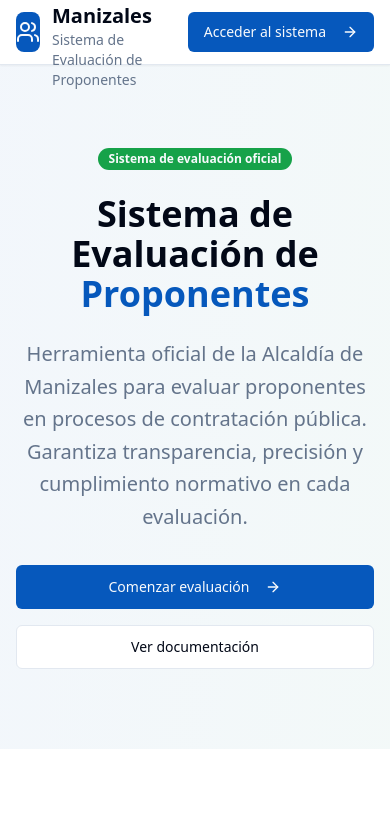
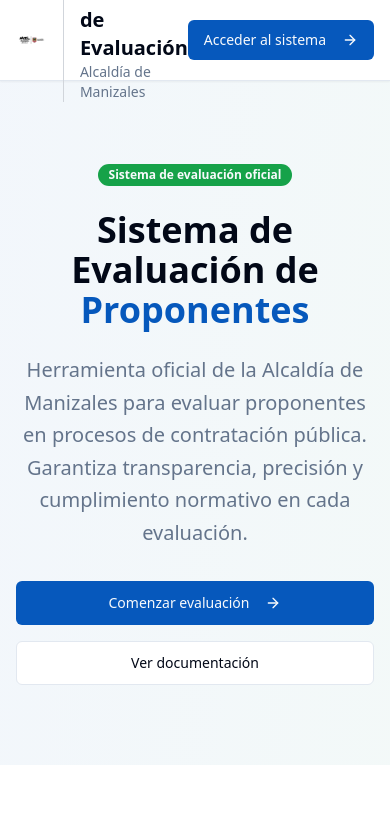
Before and after one commit to IngNicolasJ/manizales-proponente-evaluacion-app, a React (Vite) app: page / in a window 390 px wide. Shown: the top 833 px of the page. Built offline with nearby package versions, Linux system fonts and the light colour scheme.

Commit message:
feat: Adapt logo and improve logout button visibility
-   Integrate the provided logo into the application's layout.
-   Enhance the visibility of the logout button in the UserMenu component.

```diff
--- a/src/components/Layout.tsx
+++ b/src/components/Layout.tsx
@@ -3,7 +3,7 @@ import React from 'react';
 import { useAppStore } from '@/store/useAppStore';
 import { Button } from '@/components/ui/button';
 import { Card } from '@/components/ui/card';
-import { FileText, Users, CheckSquare, BarChart3, Settings, RotateCcw } from 'lucide-react';
+import { FileText, CheckSquare, BarChart3, Settings, RotateCcw } from 'lucide-react';
 import UserMenu from '@/components/UserMenu';
 
 interface LayoutProps {
@@ -31,14 +31,18 @@ export const Layout: React.FC<LayoutProps> = ({ children }) => {
       {/* Header */}
       <header className="bg-white shadow-sm border-b">
         <div className="max-w-7xl mx-auto px-4 sm:px-6 lg:px-8">
-          <div className="flex justify-between items-center h-16">
-            <div className="flex items-center space-x-3">
-              <div className="w-10 h-10 bg-primary rounded-lg flex items-center justify-center">
-                <Users className="w-6 h-6 text-primary-foreground" />
+          <div className="flex justify-between items-center h-20">
+            <div className="flex items-center space-x-4">
+              <div className="flex items-center">
+                <img
+                  src="/lovable-uploads/cfad49f5-3e5e-4183-a35a-c449717caf3d.png"
+                  alt="Alcaldía de Manizales"
+                  className="h-12 w-auto object-contain"
+                />
               </div>
-              <div>
-                <h1 className="text-xl font-bold text-foreground">Alcaldía de Manizales</h1>
-                <p className="text-sm text-muted-foreground">Sistema de Evaluación de Proponentes</p>
+              <div className="border-l border-gray-300 pl-4">
+                <h1 className="text-xl font-bold text-foreground">Sistema de Evaluación</h1>
+                <p className="text-sm text-muted-foreground">Alcaldía de Manizales</p>
               </div>
             </div>
             <div className="flex items-center space-x-4">
--- a/src/components/UserMenu.tsx
+++ b/src/components/UserMenu.tsx
@@ -10,7 +10,7 @@ import {
   DropdownMenuSeparator,
   DropdownMenuTrigger,
 } from '@/components/ui/dropdown-menu';
-import { User, LogOut, Settings, Shield } from 'lucide-react';
+import { User, LogOut, Settings, Shield, ChevronDown } from 'lucide-react';
 
 const UserMenu = () => {
   const { user, isAdmin, signOut } = useAuth();
@@ -26,12 +26,26 @@ const UserMenu = () => {
   };
 
   return (
+    <div className="flex items-center space-x-3">
+      {/* Logout Button - More Visible */}
+      <Button
+        variant="outline"
+        size="sm"
+        onClick={handleSignOut}
+        className="flex items-center space-x-2 text-red-600 border-red-200 hover:bg-red-50 hover:border-red-300"
+      >
+        <LogOut className="w-4 h-4" />
+        <span className="hidden md:inline">Cerrar Sesión</span>
+      </Button>
+
+      {/* User Menu Dropdown */}
       <DropdownMenu>
         <DropdownMenuTrigger asChild>
-        <Button variant="outline" size="sm" className="flex items-center space-x-2">
+          <Button variant="ghost" size="sm" className="flex items-center space-x-2 bg-muted hover:bg-muted/80">
             <User className="w-4 h-4" />
-          <span className="hidden md:inline">{user.email}</span>
+            <span className="hidden md:inline max-w-32 truncate">{user.email}</span>
             {isAdmin && <Shield className="w-3 h-3 text-amber-500" />}
+            <ChevronDown className="w-3 h-3" />
           </Button>
         </DropdownMenuTrigger>
         <DropdownMenuContent align="end" className="w-56">
@@ -39,7 +53,10 @@ const UserMenu = () => {
             <div className="flex flex-col space-y-1">
               <p className="text-sm font-medium">{user.email}</p>
               {isAdmin && (
-              <p className="text-xs text-amber-600 font-medium">Administrador</p>
+                <p className="text-xs text-amber-600 font-medium flex items-center">
+                  <Shield className="w-3 h-3 mr-1" />
+                  Administrador
+                </p>
               )}
             </div>
           </DropdownMenuLabel>
@@ -49,12 +66,13 @@ const UserMenu = () => {
             Perfil
           </DropdownMenuItem>
           <DropdownMenuSeparator />
-        <DropdownMenuItem onClick={handleSignOut} className="text-red-600 cursor-pointer">
+          <DropdownMenuItem onClick={handleSignOut} className="text-red-600 cursor-pointer focus:bg-red-50 focus:text-red-700">
             <LogOut className="w-4 h-4 mr-2" />
             Cerrar Sesión
           </DropdownMenuItem>
         </DropdownMenuContent>
       </DropdownMenu>
+    </div>
   );
 };
 
--- a/src/pages/Landing.tsx
+++ b/src/pages/Landing.tsx
@@ -4,7 +4,7 @@ import { Link } from 'react-router-dom';
 import { Button } from '@/components/ui/button';
 import { Card, CardContent, CardDescription, CardHeader, CardTitle } from '@/components/ui/card';
 import { Badge } from '@/components/ui/badge';
-import { FileText, Users, CheckSquare, BarChart3, Settings, ArrowRight, Star, Shield, Clock } from 'lucide-react';
+import { FileText, CheckSquare, BarChart3, Settings, ArrowRight, Star, Shield, Clock } from 'lucide-react';
 
 const Landing = () => {
   const features = [
@@ -53,14 +53,18 @@ const Landing = () => {
       {/* Header */}
       <header className="bg-white shadow-sm border-b">
         <div className="max-w-7xl mx-auto px-4 sm:px-6 lg:px-8">
-          <div className="flex justify-between items-center h-16">
-            <div className="flex items-center space-x-3">
-              <div className="w-10 h-10 bg-primary rounded-lg flex items-center justify-center">
-                <Users className="w-6 h-6 text-primary-foreground" />
+          <div className="flex justify-between items-center h-20">
+            <div className="flex items-center space-x-4">
+              <div className="flex items-center">
+                <img
+                  src="/lovable-uploads/cfad49f5-3e5e-4183-a35a-c449717caf3d.png"
+                  alt="Alcaldía de Manizales"
+                  className="h-12 w-auto object-contain"
+                />
               </div>
-              <div>
-                <h1 className="text-xl font-bold text-foreground">Alcaldía de Manizales</h1>
-                <p className="text-sm text-muted-foreground">Sistema de Evaluación de Proponentes</p>
+              <div className="border-l border-gray-300 pl-4">
+                <h1 className="text-xl font-bold text-foreground">Sistema de Evaluación</h1>
+                <p className="text-sm text-muted-foreground">Alcaldía de Manizales</p>
               </div>
             </div>
             <Link to="/app">
@@ -235,9 +239,11 @@ const Landing = () => {
         <div className="max-w-7xl mx-auto px-4 sm:px-6 lg:px-8">
           <div className="text-center">
             <div className="flex items-center justify-center space-x-3 mb-4">
-              <div className="w-8 h-8 bg-primary rounded-lg flex items-center justify-center">
-                <Users className="w-5 h-5 text-primary-foreground" />
-              </div>
+              <img
+                src="/lovable-uploads/cfad49f5-3e5e-4183-a35a-c449717caf3d.png"
+                alt="Alcaldía de Manizales"
+                className="h-8 w-auto object-contain"
+              />
               <span className="font-semibold">Alcaldía de Manizales</span>
             </div>
             <p className="text-muted-foreground">
```
Also changed, not shown: public/lovable-uploads/cfad49f5-3e5e-4183-a35a-c449717caf3d.png (added). Lines whose indentation alone changed are shown as unchanged.
